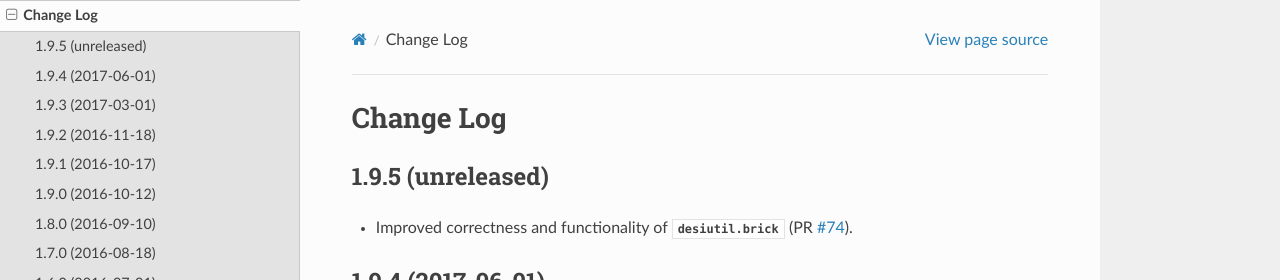
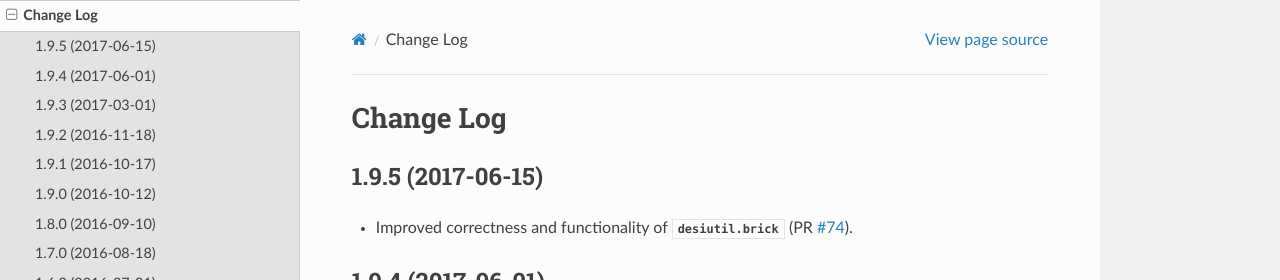
Before and after one commit to desihub/desiutil, a Sphinx documentation site: the page built from doc/changes.rst, in a window 1280 px wide and 900 px high. Shown: the top 280 px of the window. Built offline with Sphinx 7.4.7 and the Read the Docs theme 2.0.0, drawn with Linux system fonts in a browser that asks for light colours.

Commit message:
preparing for next tag

```diff
--- a/doc/changes.rst
+++ b/doc/changes.rst
@@ -2,7 +2,7 @@
 Change Log
 ==========
 
-1.9.5 (unreleased)
+1.9.5 (2017-06-15)
 ------------------
 
 * Improved correctness and functionality of :mod:`desiutil.brick` (PR `#74`_).
--- a/py/desiutil/_version.py
+++ b/py/desiutil/_version.py
@@ -1 +1 @@
-__version__ = '1.9.4.dev498'
+__version__ = '1.9.5'
```
